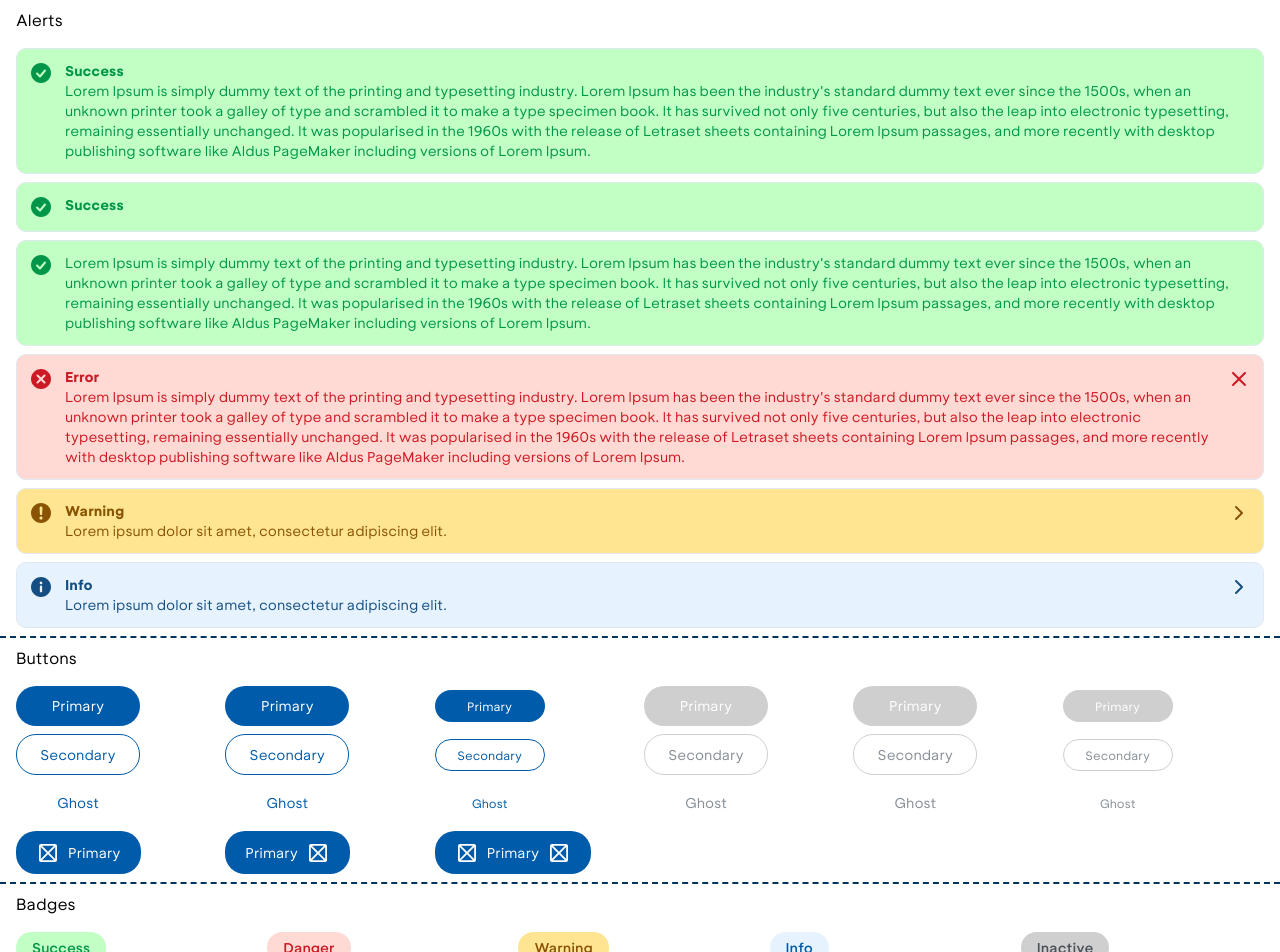
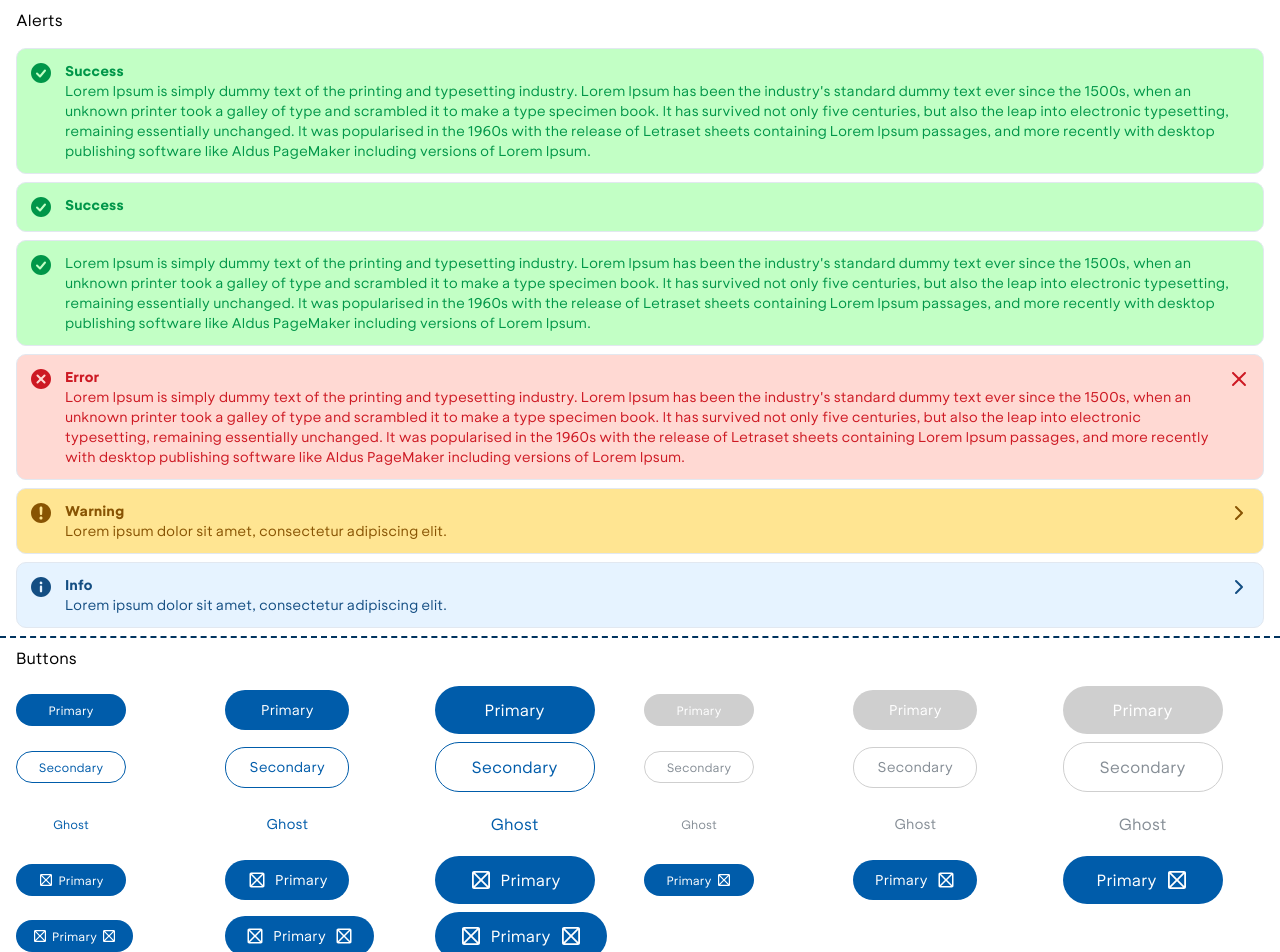
Before and after one commit to shrall/lighthouse-ui, a React (Vite) app: page / in a window 1280 px wide. Shown: the top 952 px of the page. Built offline with nearby package versions, Linux system fonts and the light colour scheme.

Commit message:
feat(button): set icons size for each button sizes

```diff
--- a/lib/components/ui/button.tsx
+++ b/lib/components/ui/button.tsx
@@ -19,11 +19,11 @@ const buttonVariants = cva(
       },
       size: {
         large:
-          "lui-text-base lui-min-w-40 lui-min-h-12 lui-px-6 lui-py-3 lui-gap-2 lui-rounded-3xl",
+          "lui-text-base lui-min-w-40 lui-min-h-12 lui-px-6 lui-py-3 lui-gap-2 lui-rounded-3xl [&>svg]:lui-min-w-6 [&>svg]:lui-w-6 [&>svg]:lui-min-h-6 [&>svg]:lui-h-6",
         medium:
-          "lui-text-sm lui-min-w-[124px] lui-min-h-10 lui-px-5 lui-py-[9.5px] lui-gap-2 lui-rounded-[20px]",
+          "lui-text-sm lui-min-w-[124px] lui-min-h-10 lui-px-5 lui-py-[9.5px] lui-gap-2 lui-rounded-[20px] [&>svg]:lui-min-w-5 [&>svg]:lui-w-5 [&>svg]:lui-min-h-5 [&>svg]:lui-h-5",
         small:
-          "lui-text-xs lui-min-w-[110px] lui-min-h-8 lui-px-4 lui-py-[6px] lui-gap-1 lui-rounded-2xl",
+          "lui-text-xs lui-min-w-[110px] lui-min-h-8 lui-px-4 lui-py-[6px] lui-gap-1 lui-rounded-2xl [&>svg]:lui-min-w-4 [&>svg]:lui-w-4 [&>svg]:lui-min-h-4 [&>svg]:lui-h-4",
       },
     },
     defaultVariants: {
--- a/src/pages/Buttons.tsx
+++ b/src/pages/Buttons.tsx
@@ -5,53 +5,81 @@ function Buttons() {
     <div className="lui-flex lui-flex-col lui-gap-y-4 lui-px-4 lui-py-2">
       <h3>Buttons</h3>
       <div className="lui-grid lui-grid-cols-3 lui-items-center lui-justify-center lui-gap-2 lui-text-center md:lui-grid-cols-6">
+        <Button size="small">Primary</Button>
         <Button>Primary</Button>
-        <Button size="medium">Primary</Button>
-        <Button size="small">Primary</Button>
-        <Button disabled>Primary</Button>
-        <Button size="medium" disabled>
-          Primary
-        </Button>
+        <Button size="large">Primary</Button>
         <Button size="small" disabled>
           Primary
         </Button>
+        <Button disabled>Primary</Button>
+        <Button size="large" disabled>
+          Primary
+        </Button>
 
-        <Button variant="secondary">Secondary</Button>
-        <Button variant="secondary" size="medium">
+        <Button variant="secondary" size="small">
           Secondary
         </Button>
-        <Button variant="secondary" size="small">
+        <Button variant="secondary">Secondary</Button>
+        <Button variant="secondary" size="large">
+          Secondary
+        </Button>
+        <Button variant="secondary" size="small" disabled>
           Secondary
         </Button>
         <Button variant="secondary" disabled>
           Secondary
         </Button>
-        <Button variant="secondary" size="medium" disabled>
-          Secondary
-        </Button>
-        <Button variant="secondary" size="small" disabled>
+        <Button variant="secondary" size="large" disabled>
           Secondary
         </Button>
 
-        <Button variant="ghost">Ghost</Button>
-        <Button variant="ghost" size="medium">
+        <Button variant="ghost" size="small">
           Ghost
         </Button>
-        <Button variant="ghost" size="small">
+        <Button variant="ghost">Ghost</Button>
+        <Button variant="ghost" size="large">
+          Ghost
+        </Button>
+        <Button variant="ghost" size="small" disabled>
           Ghost
         </Button>
         <Button variant="ghost" disabled>
           Ghost
         </Button>
-        <Button variant="ghost" size="medium" disabled>
+        <Button variant="ghost" size="large" disabled>
           Ghost
         </Button>
-        <Button variant="ghost" size="small" disabled>
-          Ghost
+        <Button size="small" leftIcon="placeholder-outline">
+          Primary
         </Button>
         <Button leftIcon="placeholder-outline">Primary</Button>
+        <Button size="large" leftIcon="placeholder-outline">
+          Primary
+        </Button>
+
+        <Button size="small" rightIcon="placeholder-outline">
+          Primary
+        </Button>
         <Button rightIcon="placeholder-outline">Primary</Button>
+        <Button size="large" rightIcon="placeholder-outline">
+          Primary
+        </Button>
+
+        <Button
+          size="small"
+          leftIcon="placeholder-outline"
+          rightIcon="placeholder-outline"
+        >
+          Primary
+        </Button>
         <Button leftIcon="placeholder-outline" rightIcon="placeholder-outline">
+          Primary
+        </Button>
+        <Button
+          size="large"
+          leftIcon="placeholder-outline"
+          rightIcon="placeholder-outline"
+        >
           Primary
         </Button>
       </div>
```
